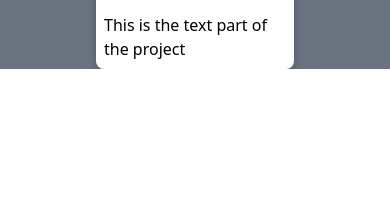
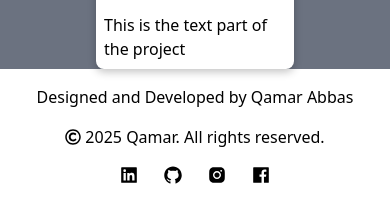
Before and after one commit to Qamar5656/Portfolio-Website, a React (Vite) app: page / in a window 390 px wide. Shown: the part 3605-3803 px from the top of the page. Before the commit the page ends 3674 px from the top, so only its background shows below. Built offline with nearby package versions, Linux system fonts and the light colour scheme.

Commit message:
adding footer component

```diff
--- a/src/App.jsx
+++ b/src/App.jsx
@@ -11,6 +11,8 @@ import "./app.css";
 import ContactForm from "./components/forms/ContactForm";
 import { BrowserRouter, Routes } from "react-router-dom";
 import ScrollProgressBar from "./components/models/ScrollProgressBar";
+import SignIn from "./components/forms/SignIn";
+import Footer from "./components/Homepage/Footer";
 
 const App = () => {
   useEffect(() => {
@@ -20,10 +22,10 @@ const App = () => {
     <>
       <ScrollProgressBar />
       <Navbar />
-      <div id="body">
+      <div id="home">
         <Body />
       </div>
-      <div id="about" data-aos="zoom-out">
+      <div id="about" data-aos="fade-in">
         <About />
       </div>
       <div id="skills" data-aos="fade-out">
@@ -35,6 +37,9 @@ const App = () => {
       <div id="projects">
         <Projects />
       </div>
+      <div id="footer">
+        <Footer />
+      </div>
     </>
   );
 };
--- /dev/null
+++ b/src/components/Homepage/Footer.jsx
@@ -0,0 +1,67 @@
+import React from "react";
+import {
+  AiFillFacebook,
+  AiFillGithub,
+  AiFillInstagram,
+  AiFillLinkedin,
+} from "react-icons/ai";
+import { FaRegCopyright } from "react-icons/fa";
+
+const socialLinks = [
+  {
+    href: "https://www.linkedin.com/in/qamar-abbas5656",
+    icon: <AiFillLinkedin />,
+    label: "LinkedIn",
+    hoverClass: "hover:text-blue-700",
+  },
+  {
+    href: "https://github.com/Qamar5656",
+    icon: <AiFillGithub />,
+    label: "GitHub",
+    hoverClass: "hover:text-gray-400",
+  },
+  {
+    href: "https://www.instagram.com",
+    icon: <AiFillInstagram />,
+    label: "Instagram",
+    hoverClass: "hover:text-pink-500",
+  },
+  {
+    href: "https://www.facebook.com",
+    icon: <AiFillFacebook />,
+    label: "Facebook",
+    hoverClass: "hover:text-blue-600",
+  },
+];
+
+const Footer = () => {
+  return (
+    <div className="flex flex-col lg:flex-row justify-between items-center py-4 px-4 gap-4">
+      <p className="text-center lg:text-left">
+        Designed and Developed by Qamar Abbas
+      </p>
+
+      <p className="flex items-center gap-1 text-center lg:text-left">
+        <FaRegCopyright /> {new Date().getFullYear()} Qamar. All rights
+        reserved.
+      </p>
+
+      <div className="flex gap-6 cursor-pointer justify-center items-center">
+        {socialLinks.map((item, index) => (
+          <a
+            key={index}
+            href={item.href}
+            target="_blank"
+            rel="noopener noreferrer"
+            aria-label={item.label}
+            className={`text-xl transition-colors duration-300 ${item.hoverClass}`}
+          >
+            {item.icon}
+          </a>
+        ))}
+      </div>
+    </div>
+  );
+};
+
+export default Footer;
```
